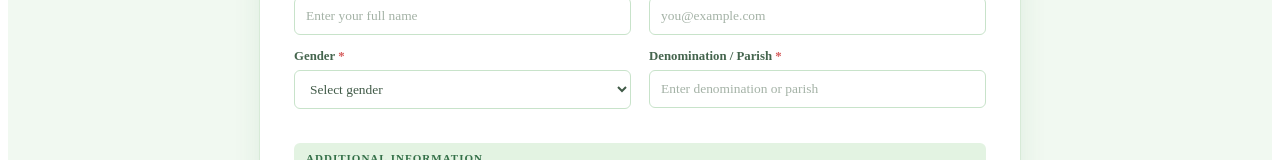
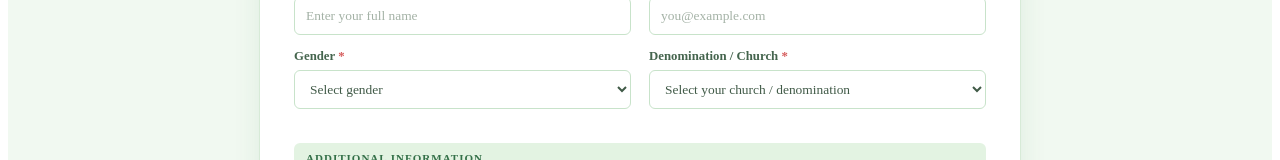
Before and after one commit to kingd-lab/connect-registration-portal, a Next.js app in the folder connect-registration-site/: page / in a window 1280 px wide. Shown: the part 628-788 px from the top of the page. Built offline with nearby package versions, Linux system fonts and the light colour scheme.

Commit message:
Update page.jsx

```diff
--- a/connect-registration-site/app/page.jsx
+++ b/connect-registration-site/app/page.jsx
@@ -14,6 +14,7 @@ export default function HomePage() {
     email: "",
     gender: "",
     denomination: "",
+    otherDenomination: "",
     health: "",
     expectation: "",
   });
@@ -38,7 +39,9 @@ export default function HomePage() {
       !form.name.trim() ||
       !form.email.trim() ||
       !form.gender ||
-      !form.denomination.trim() ||
+      !form.denomination ||
+      (form.denomination === "Other" &&
+        !form.otherDenomination.trim()) ||
       !form.expectation.trim()
     ) {
       setError("Please complete all required fields.");
@@ -47,13 +50,25 @@ export default function HomePage() {
 
     setSubmitting(true);
 
+    const finalDenomination =
+      form.denomination === "Other"
+        ? form.otherDenomination.trim()
+        : form.denomination;
+
     try {
       const response = await fetch("/api/register", {
         method: "POST",
         headers: {
           "Content-Type": "application/json",
         },
-        body: JSON.stringify(form),
+        body: JSON.stringify({
+          name: form.name.trim(),
+          email: form.email.trim(),
+          gender: form.gender,
+          denomination: finalDenomination,
+          health: form.health.trim(),
+          expectation: form.expectation.trim(),
+        }),
       });
 
       const result = await response.json();
@@ -77,7 +92,7 @@ export default function HomePage() {
         name: form.name,
         email: form.email,
         gender: form.gender,
-        denomination: form.denomination,
+        denomination: finalDenomination,
         health: form.health,
         expectation: form.expectation,
         code: registrationCode,
@@ -141,6 +156,7 @@ export default function HomePage() {
             />
 
             <div className="brand-text">
+
               <div className="brand-title">
                 WORD CONFERENCE 2026
               </div>
@@ -148,6 +164,7 @@ export default function HomePage() {
               <div className="brand-subtitle">
                 RCCG THE CONNECT
               </div>
+
             </div>
 
           </div>
@@ -160,10 +177,11 @@ export default function HomePage() {
       </header>
 
 
-      {/* MAIN */}
+      {/* MAIN REGISTRATION AREA */}
       <section className="register-container">
 
         <div className="register-card">
+
 
           {/* FLYER */}
           <div className="flyer-section">
@@ -180,7 +198,10 @@ export default function HomePage() {
               rel="noopener noreferrer"
               className="flyer-button"
             >
-              <span className="flyer-icon">▧</span>
+              <span className="flyer-icon">
+                ▧
+              </span>
+
               VIEW PROGRAM FLYER
             </a>
 
@@ -208,15 +229,18 @@ export default function HomePage() {
             onSubmit={handleSubmit}
           >
 
+
             {/* PERSONAL INFORMATION */}
             <div className="form-section-label">
               PERSONAL INFORMATION
             </div>
 
 
+            {/* NAME + EMAIL */}
             <div className="form-row">
 
               <div className="form-group">
+
                 <label htmlFor="name">
                   Full Name <span>*</span>
                 </label>
@@ -231,10 +255,12 @@ export default function HomePage() {
                   autoComplete="name"
                   required
                 />
+
               </div>
 
 
               <div className="form-group">
+
                 <label htmlFor="email">
                   Email Address <span>*</span>
                 </label>
@@ -249,14 +275,17 @@ export default function HomePage() {
                   autoComplete="email"
                   required
                 />
+
               </div>
 
             </div>
 
 
+            {/* GENDER + DENOMINATION */}
             <div className="form-row">
 
               <div className="form-group">
+
                 <label htmlFor="gender">
                   Gender <span>*</span>
                 </label>
@@ -268,6 +297,7 @@ export default function HomePage() {
                   onChange={handleChange}
                   required
                 >
+
                   <option value="">
                     Select gender
                   </option>
@@ -279,27 +309,82 @@ export default function HomePage() {
                   <option value="Female">
                     Female
                   </option>
+
                 </select>
+
               </div>
 
 
               <div className="form-group">
+
                 <label htmlFor="denomination">
-                  Denomination / Parish <span>*</span>
+                  Denomination / Church <span>*</span>
+                </label>
+
+                <select
+                  id="denomination"
+                  name="denomination"
+                  value={form.denomination}
+                  onChange={handleChange}
+                  required
+                >
+
+                  <option value="">
+                    Select your church / denomination
+                  </option>
+
+                  <option value="RCCG">
+                    RCCG — Redeemed Christian Church of God
+                  </option>
+
+                  <option value="Living Faith Church">
+                    Living Faith Church (Winners Chapel)
+                  </option>
+
+                  <option value="Deeper Life Bible Church">
+                    Deeper Life Bible Church
+                  </option>
+
+                  <option value="Christ Embassy">
+                    Christ Embassy
+                  </option>
+
+                  <option value="MFM">
+                    Mountain of Fire and Miracles Ministries (MFM)
+                  </option>
+
+                  <option value="Other">
+                    Other
+                  </option>
+
+                </select>
+
+              </div>
+
+            </div>
+
+
+            {/* OTHER CHURCH FIELD */}
+            {form.denomination === "Other" && (
+              <div className="form-group">
+
+                <label htmlFor="otherDenomination">
+                  Please specify your church / denomination{" "}
+                  <span>*</span>
                 </label>
 
                 <input
-                  id="denomination"
-                  name="denomination"
+                  id="otherDenomination"
+                  name="otherDenomination"
                   type="text"
-                  value={form.denomination}
+                  value={form.otherDenomination}
                   onChange={handleChange}
-                  placeholder="Enter denomination or parish"
+                  placeholder="Enter your church or denomination"
                   required
                 />
+
               </div>
-
-            </div>
+            )}
 
 
             {/* ADDITIONAL INFORMATION */}
@@ -308,6 +393,7 @@ export default function HomePage() {
             </div>
 
 
+            {/* HEALTH */}
             <div className="form-group">
 
               <label htmlFor="health">
@@ -327,6 +413,7 @@ export default function HomePage() {
             </div>
 
 
+            {/* EXPECTATION */}
             <div className="form-group">
 
               <label htmlFor="expectation">
@@ -354,7 +441,7 @@ export default function HomePage() {
             )}
 
 
-            {/* BUTTON */}
+            {/* SUBMIT */}
             <button
               type="submit"
               className="register-btn"
```
